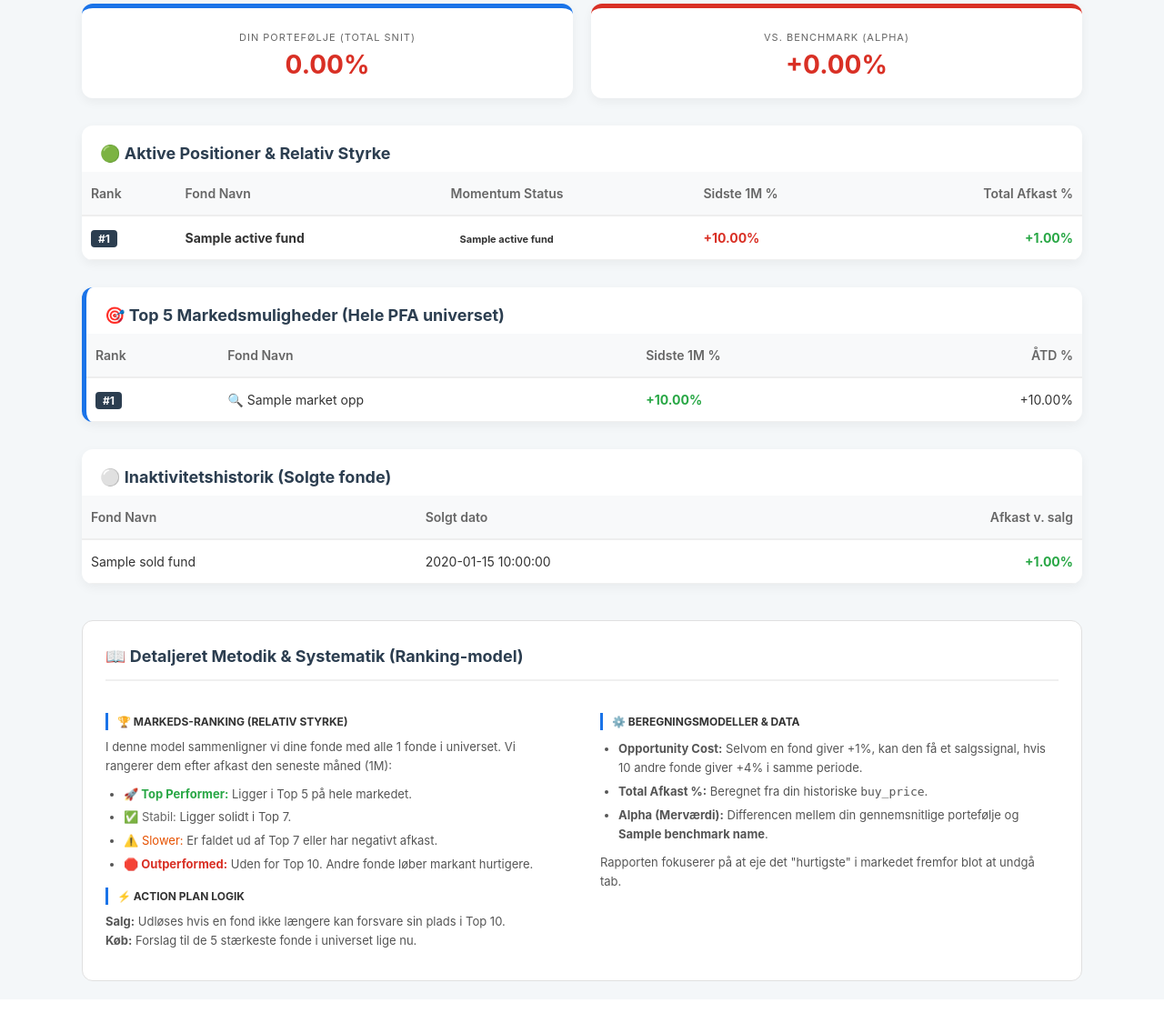
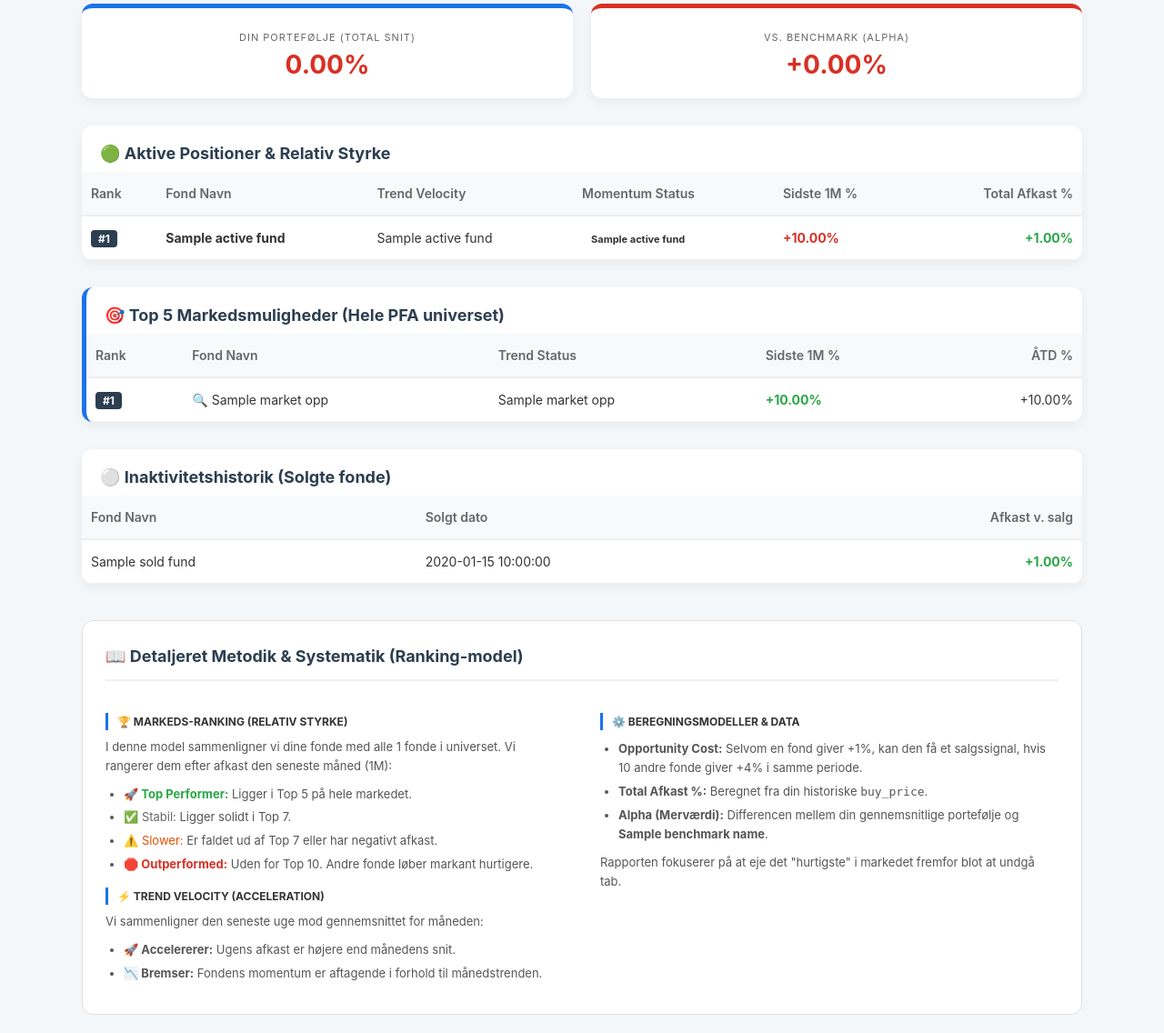
Before and after one commit to Alf4444/TrendAgent, a Python web app: template templates/monthly.html.j2 in a window 1280 px wide. Shown: the part 305-1441 px from the top of the page at 91% size. Before the commit the page ends 1384 px from the top, so only its background shows below. Run offline with Jinja, Linux system fonts and the light colour scheme; the template is opened without the code that fills it: most values are stand-ins (such as "Sample title", 1, 10 or a date in 2020).

Commit message:
Update monthly.html.j2

```diff
--- a/templates/monthly.html.j2
+++ b/templates/monthly.html.j2
@@ -17,11 +17,17 @@
         .action-item { display: flex; align-items: center; padding: 10px; border-bottom: 1px solid #f0f0f0; }
         .action-item:last-child { border-bottom: none; }
 
+        /* Momentum Tags */
         .m-tag { padding: 4px 10px; border-radius: 20px; font-size: 11px; font-weight: bold; white-space: nowrap; }
         .momentum-fast { background: #e6f4ea; color: #1e7e34; border: 1px solid #c3e6cb; }
         .momentum-slow { background: #fff3e0; color: #e65100; border: 1px solid #ffe0b2; }
         .momentum-flat { background: #fce8e6; color: #c5221f; border: 1px solid #fad2cf; }
         .momentum-stable { background: #f1f3f4; color: #5f6368; border: 1px solid #dadce0; }
+
+        /* Trend Velocity Styles */
+        .trend-up { color: #28a745; font-weight: bold; }
+        .trend-down { color: #d93025; font-weight: bold; }
+        .trend-side { color: #5f6368; }
 
         .score-grid { display: grid; grid-template-columns: 1fr 1fr; gap: 20px; margin-bottom: 30px; }
         .score-box { background: white; padding: 20px; border-radius: 12px; box-shadow: 0 4px 12px rgba(0,0,0,0.05); text-align: center; border-top: 5px solid #1a73e8; }
@@ -112,6 +118,7 @@
                     <tr>
                         <th>Rank</th>
                         <th>Fond Navn</th>
+                        <th>Trend Velocity</th>
                         <th>Momentum Status</th>
                         <th>Sidste 1M %</th>
                         <th style="text-align: right;">Total Afkast %</th>
@@ -122,6 +129,11 @@
                     <tr>
                         <td><span class="rank-badge">#{{ f.rank }}</span></td>
                         <td style="font-weight: bold;">{{ f.name }}</td>
+                        <td>
+                            <span class="{{ f.trend_class }}">
+                                {{ f.trend_label }}
+                            </span>
+                        </td>
                         <td>
                             <span class="m-tag {{ f.momentum_class }}">
                                 {{ f.momentum_label }}
@@ -146,6 +158,7 @@
                     <tr>
                         <th>Rank</th>
                         <th>Fond Navn</th>
+                        <th>Trend Status</th>
                         <th>Sidste 1M %</th>
                         <th style="text-align: right;">ÅTD %</th>
                     </tr>
@@ -155,6 +168,7 @@
                     <tr>
                         <td><span class="rank-badge">#{{ o.rank }}</span></td>
                         <td>🔍 {{ o.name }}</td>
+                        <td>{{ o.trend_label }}</td>
                         <td class="pos">{{ "%+.2f"|format(o.return_1m) }}%</td>
                         <td style="text-align: right;">{{ "%+.2f"|format(o.return_ytd) }}%</td>
                     </tr>
@@ -201,8 +215,12 @@
                         <li><span style="color: #e65100;">⚠️ Slower:</span> Er faldet ud af Top 7 eller har negativt afkast.</li>
                         <li><span class="neg">🛑 Outperformed:</span> Uden for Top 10. Andre fonde løber markant hurtigere.</li>
                     </ul>
-                    <h4>⚡ Action Plan Logik</h4>
-                    <p><strong>Salg:</strong> Udløses hvis en fond ikke længere kan forsvare sin plads i Top 10. <br><strong>Køb:</strong> Forslag til de 5 stærkeste fonde i universet lige nu.</p>
+                    <h4>⚡ Trend Velocity (Acceleration)</h4>
+                    <p>Vi sammenligner den seneste uge mod gennemsnittet for måneden:</p>
+                    <ul>
+                        <li><strong>🚀 Accelererer:</strong> Ugens afkast er højere end månedens snit.</li>
+                        <li><strong>📉 Bremser:</strong> Fondens momentum er aftagende i forhold til månedstrenden.</li>
+                    </ul>
                 </div>
                 <div class="method-section">
                     <h4>⚙️ Beregningsmodeller & Data</h4>
```
